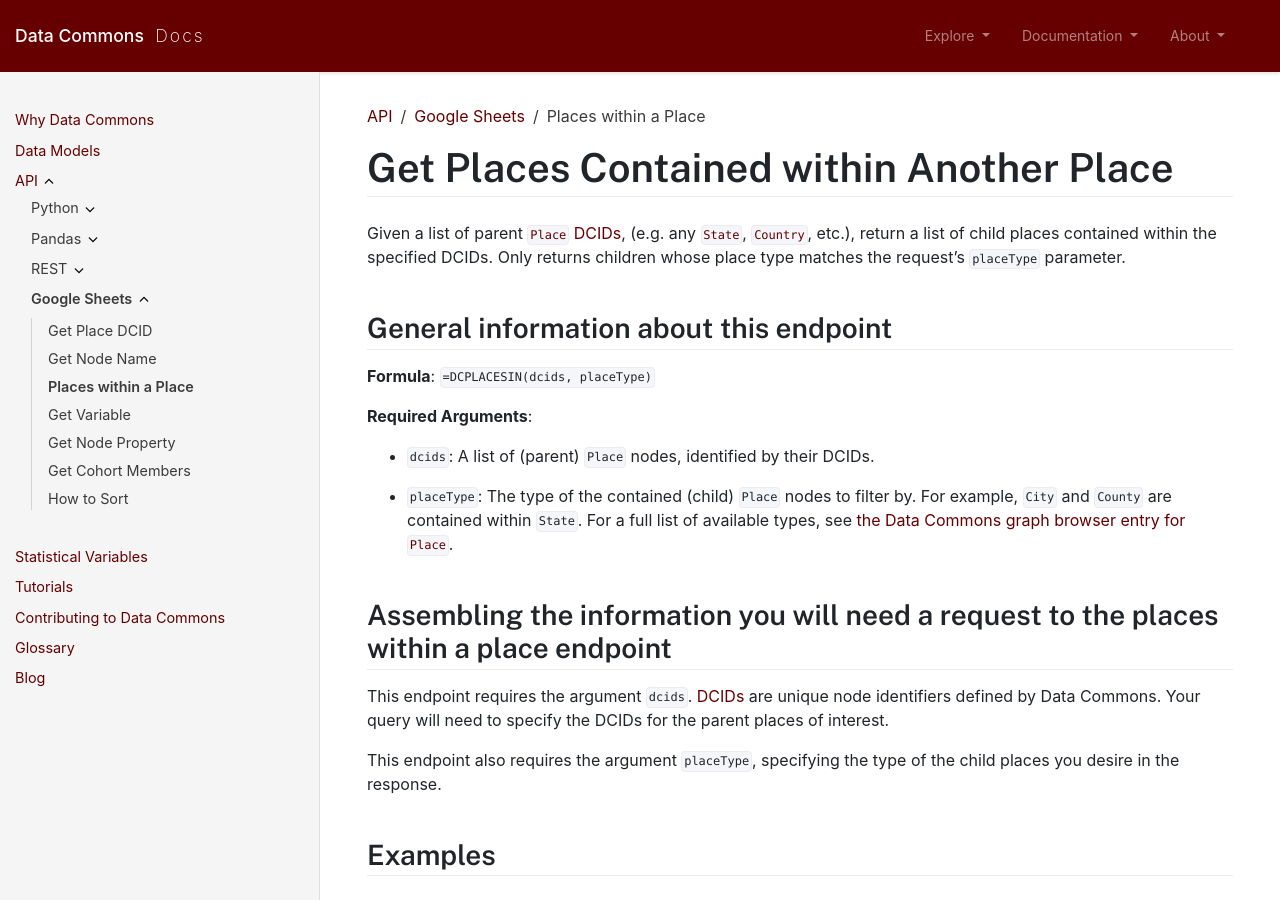
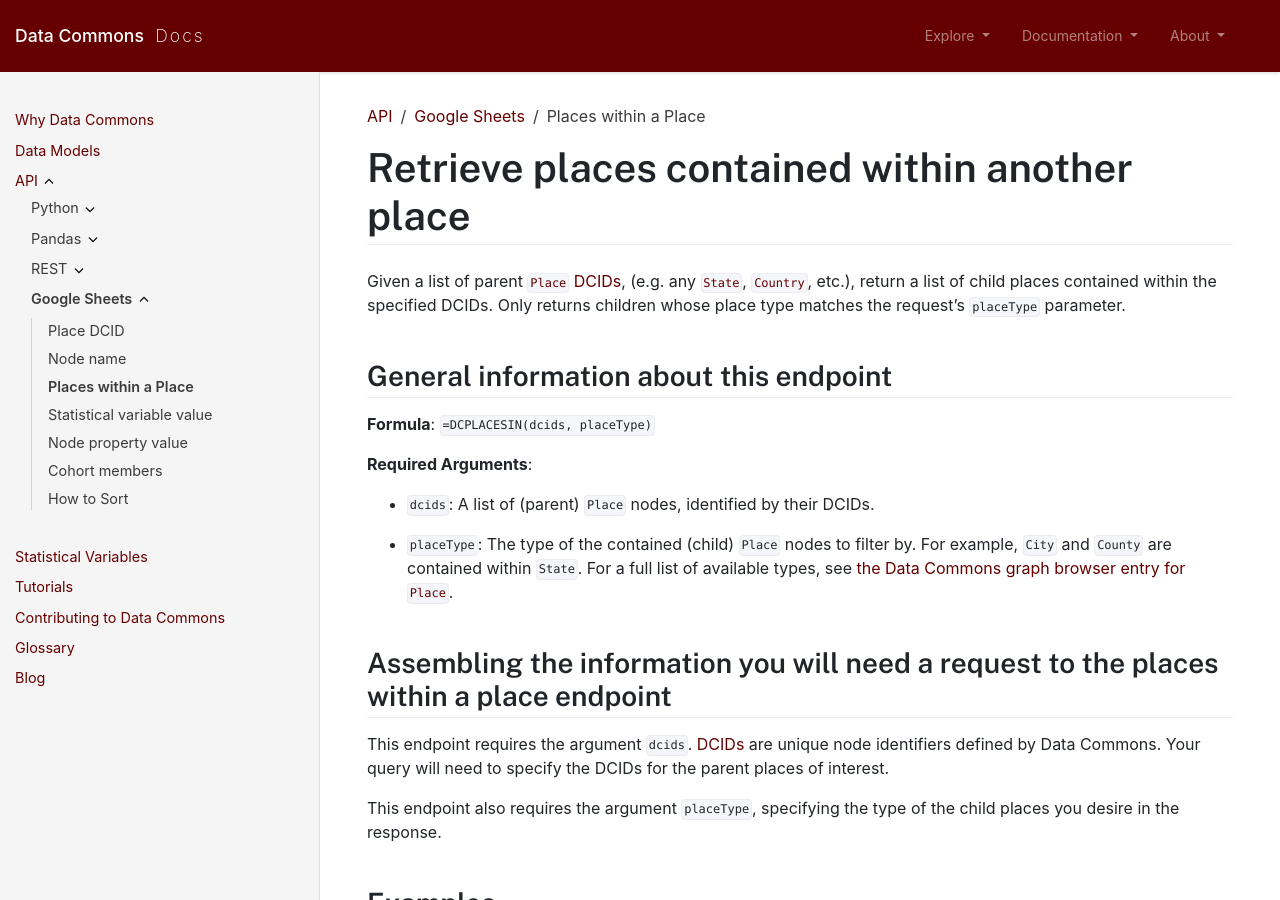
Before and after one commit to datacommonsorg/docsite, a Jekyll site: the page built from api/sheets/places_in.md, in a window 1280 px wide and 900 px high. Built offline with Jekyll 4.4.1, drawn with Linux system fonts in a browser that asks for light colours; comment, search, counter and statistics services are not loaded.

Commit message:
changing sidebar names as well as re changes

```diff
--- a/api/sheets/get_cohort_members.md
+++ b/api/sheets/get_cohort_members.md
@@ -1,6 +1,6 @@
 ---
 layout: default
-title: Get Cohort Members
+title: Cohort members
 nav_order: 8
 parent: Google Sheets
 grand_parent: API
--- a/api/sheets/get_dcid.md
+++ b/api/sheets/get_dcid.md
@@ -1,6 +1,6 @@
 ---
 layout: default
-title: Get Place DCID
+title: Place DCID
 nav_order: 3
 parent: Google Sheets
 grand_parent: API
--- a/api/sheets/get_name.md
+++ b/api/sheets/get_name.md
@@ -1,6 +1,6 @@
 ---
 layout: default
-title: Get Node Name
+title: Node name
 nav_order: 4
 parent: Google Sheets
 grand_parent: API
--- a/api/sheets/get_property.md
+++ b/api/sheets/get_property.md
@@ -1,6 +1,6 @@
 ---
 layout: default
-title: Get Node Property
+title: Node property value
 nav_order: 7
 parent: Google Sheets
 grand_parent: API
--- a/api/sheets/get_variable.md
+++ b/api/sheets/get_variable.md
@@ -1,6 +1,6 @@
 ---
 layout: default
-title: Get Variable
+title: Statistical variable value
 nav_order: 6
 parent: Google Sheets
 grand_parent: API
--- a/api/sheets/places_in.md
+++ b/api/sheets/places_in.md
@@ -6,7 +6,7 @@
 grand_parent: API
 ---
 
-# Get Places Contained within Another Place
+# Retrieve places contained within another place
 
 Given a list of parent [`Place`](https://datacommons.org/browser/Place) [DCIDs](glossary.md),
 (e.g. any [`State`](https://datacommons.org/browser/State), [`Country`](https://datacommons.org/browser/Country), etc.), return a list of child places
@@ -27,7 +27,7 @@
 
 ## Assembling the information you will need a request to the places within a place endpoint
 
-This endpoint requires the argument `dcids`. [DCIDs](glossary.md) are unique node identifiers defined by Data Commons. Your query will need to specify the DCIDs for the parent places of interest.
+This endpoint requires the argument `dcids`. [DCIDs](/glossary.html) are unique node identifiers defined by Data Commons. Your query will need to specify the DCIDs for the parent places of interest.
 
 This endpoint also requires the argument `placeType`, specifying the type of the child places you desire in the response.
 
```
